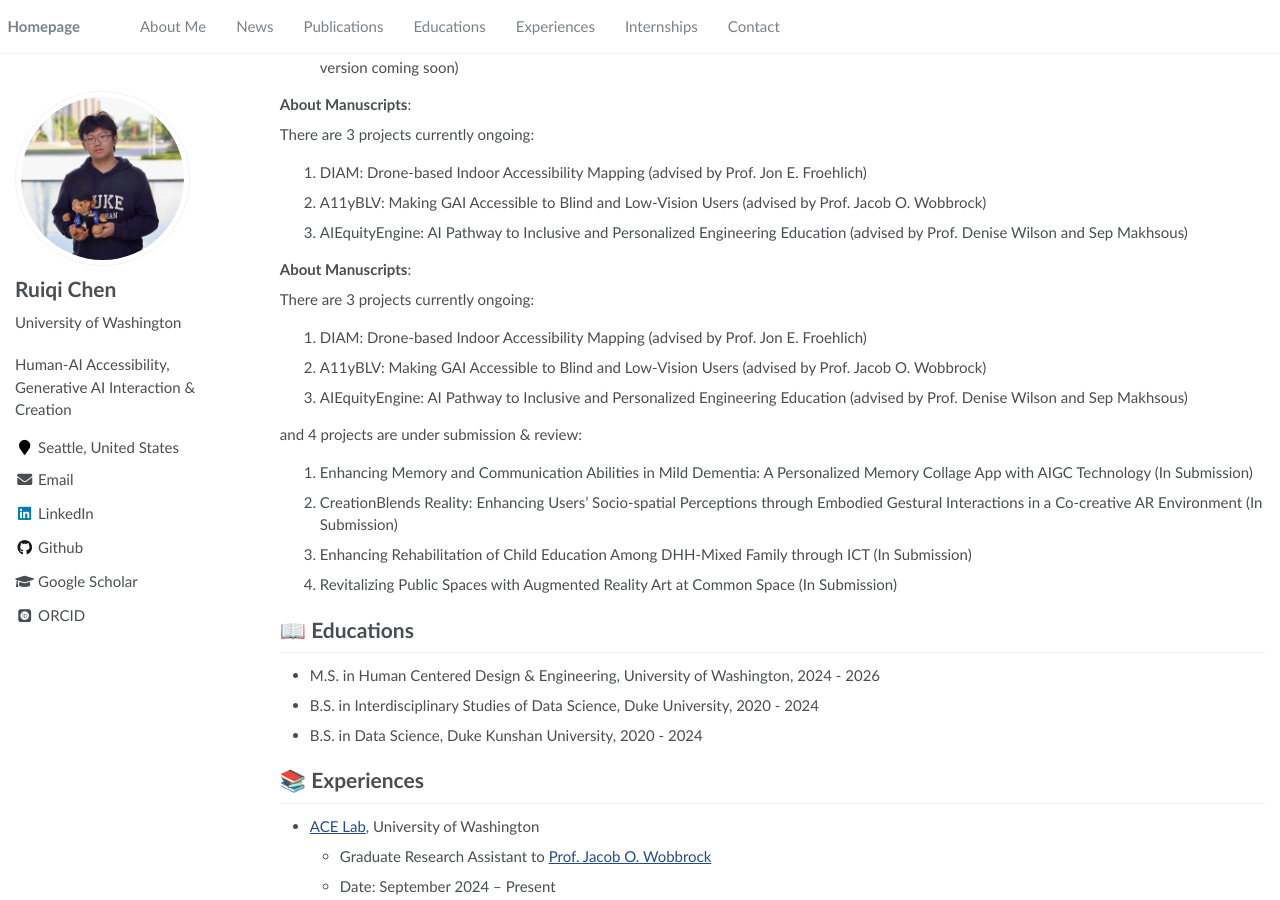
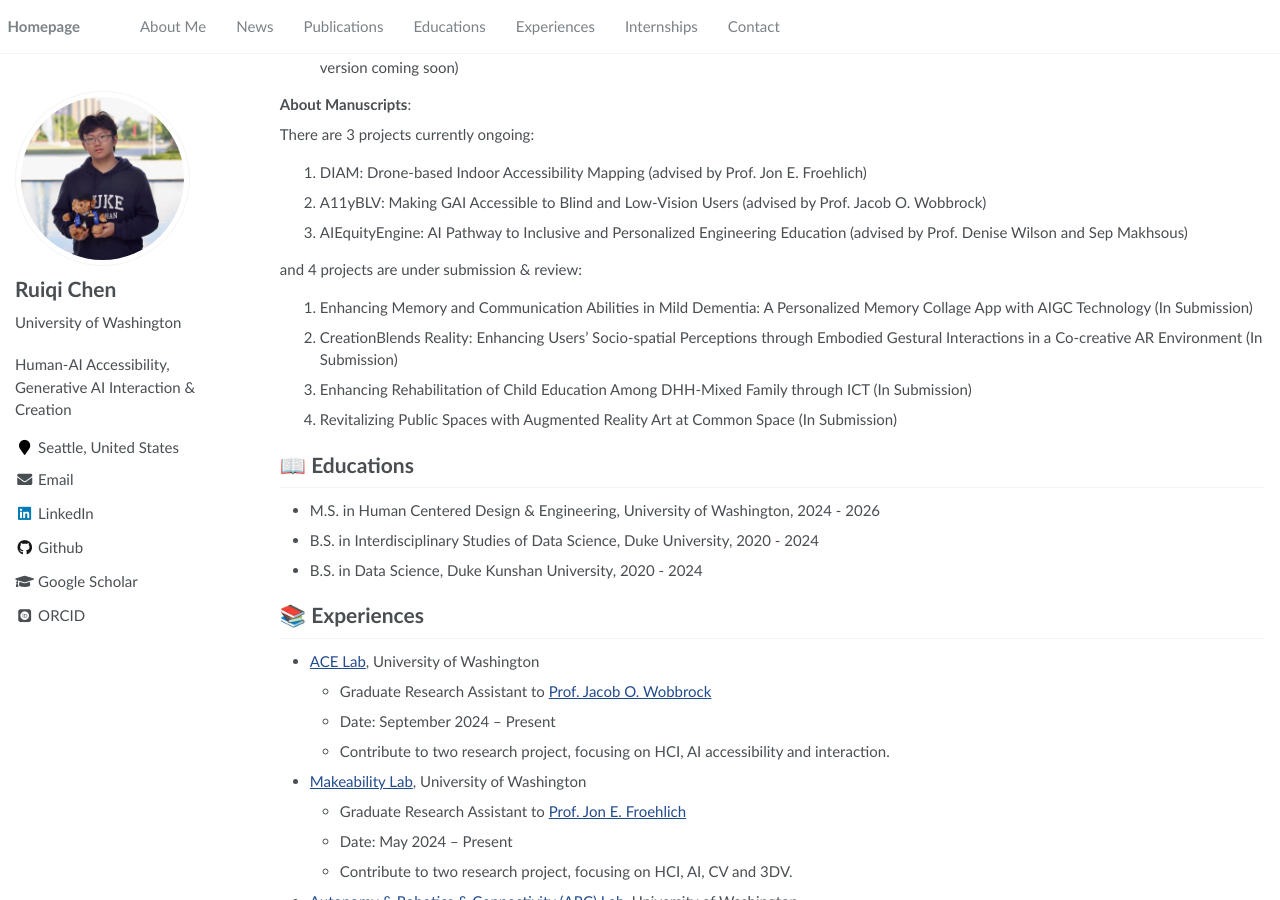
Before and after one commit to Ruiqi-Chen-0216/Ruiqi-Chen-0216.github.io, a Jekyll site: the page built from _pages/home.md, in a window 1280 px wide and 900 px high, scrolled down 1780 px. Built offline with Jekyll 4.4.1, drawn with Linux system fonts in a browser that asks for light colours; some web fonts are replaced.

Commit message:
Update home.md

```diff
--- a/_pages/home.md
+++ b/_pages/home.md
@@ -85,15 +85,6 @@ Qingyang He, Weicheng Zheng, Hanxi Bao, **Ruiqi Chen**, Xin Tong
 1. What's Happening" - A Human-centered Multimodal Interpreter Explaining the Actions of Autonomous Vehicles, **WACV 2025** (camera-ready version coming soon)
 
 
-
-
-**About Manuscripts**:
-
-There are 3 projects currently ongoing:
-1. DIAM: Drone-based Indoor Accessibility Mapping (advised by Prof. Jon E. Froehlich)
-2. A11yBLV: Making GAI Accessible to Blind and Low-Vision Users (advised by Prof. Jacob O. Wobbrock)
-3. AIEquityEngine: AI Pathway to Inclusive and Personalized Engineering Education (advised by Prof. Denise Wilson and Sep Makhsous)
-
 **About Manuscripts**:
 
 There are 3 projects currently ongoing:
```
